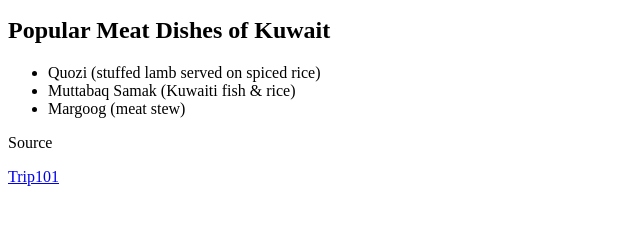
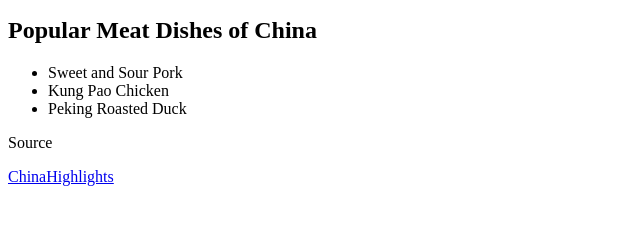
Before and after one commit to CollinMathisACP/Lab1, a plain HTML site: page China.html in a window 1280 px wide. Shown: the part 85-310 px from the top of the page, without its empty margins (0-640 px from the left). Drawn offline with Linux system fonts and the light colour scheme.

Commit message:
Update China.html

```diff
--- a/China.html
+++ b/China.html
@@ -1,16 +1,16 @@
 <html>
 <body>
   <h1>Meat of China</h1>
-  <img src="chinaflag.png">
-  <h2>Popular Meat Dishes of Kuwait</h2>
+  <img src="chinaflag.jpg">
+  <h2>Popular Meat Dishes of China</h2>
 
   <ul>
-    <li>Quozi (stuffed lamb served on spiced rice)</li>
-    <li>Muttabaq Samak (Kuwaiti fish & rice)</li>
-    <li>Margoog (meat stew)</li>
+    <li>Sweet and Sour Pork</li>
+    <li>Kung Pao Chicken</li>
+    <li>Peking Roasted Duck</li>
   </ul
 
     <h2>Source</h2>
-  <p><a href="https://trip101.com/article/traditional-food-in-kuwait">Trip101</a>
+  <p><a href="https://www.chinahighlights.com/travelguide/chinese-food/eight-chinese-dishes.htm">ChinaHighlights</a></p>
 </body>
 </html>
```
